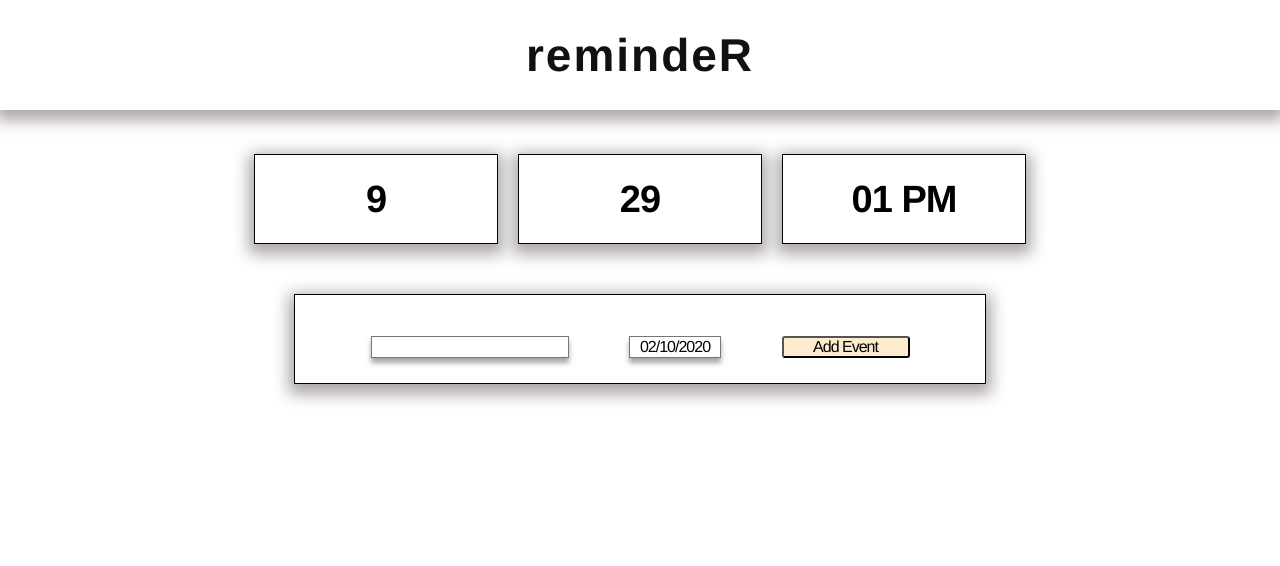
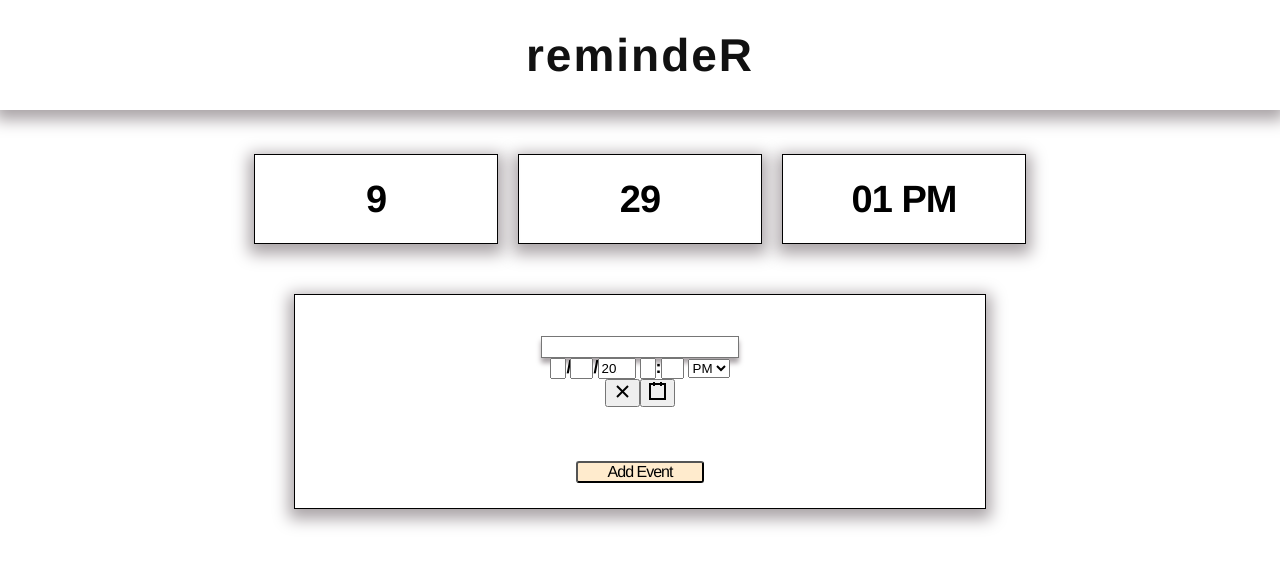
Before and after one commit to dan-pe/remindeR, a React (Create React App) app: page / in a window 1280 px wide. Shown: the top 566 px of the page. Built offline with nearby package versions, Linux system fonts and the light colour scheme.

Commit message:
Replace DatePicker with DateTimePicker

```diff
--- a/package.json
+++ b/package.json
@@ -7,7 +7,7 @@
     "@testing-library/react": "^9.4.0",
     "@testing-library/user-event": "^7.2.1",
     "react": "^16.12.0",
-    "react-datepicker": "^2.12.1",
+    "react-datetime-picker": "^2.9.0",
     "react-dom": "^16.12.0",
     "react-scripts": "3.3.1"
   },
--- a/src/App.css
+++ b/src/App.css
@@ -1,15 +1,4 @@
 .App {
-  text-align: center;
-}
-
-input {
-  border-style: solid;
-  border-width: 1px;
-  box-shadow: 0px 5px 5px 0px #aaa4a7;
-  font-family: "Helvetica Neue", sans-serif;
-  font-size: 16px;
-  letter-spacing: -1px;
-  line-height: 1;
   text-align: center;
 }
 
--- a/src/EventInput/EventInput.css
+++ b/src/EventInput/EventInput.css
@@ -12,17 +12,23 @@
 
 .eventNameInput {
   width: 30%;
+  border-style: solid;
+  border-width: 1px;
+  box-shadow: 0px 5px 5px 0px #aaa4a7;
+  font-family: "Helvetica Neue", sans-serif;
+  font-size: 16px;
+  letter-spacing: -1px;
+  line-height: 1;
+  text-align: center;
 }
 
 .eventTimeInput {
-  width: 40%;
+  font-size: 18px;
 }
 
 .eventInputButton {
   background: #ffebcd;
   width: 20%;
-  /* padding: 4px 0; */
-  /* margin: 0px 5px 0px 5px; */
   border-radius: 3px;
 }
 
--- a/src/EventInput/EventInput.js
+++ b/src/EventInput/EventInput.js
@@ -1,8 +1,8 @@
 import React, { Component } from "react";
-import DatePicker from "react-datepicker";
+import DateTimePicker from "react-datetime-picker";
+// import DateTimePicker from 'react-datetime-picker/dist/entry.nostyle';
 
 import "./EventInput.css";
-import "react-datepicker/dist/react-datepicker.css";
 
 class EventInput extends Component {
   state = {
@@ -22,7 +22,7 @@ class EventInput extends Component {
     });
   };
 
-  render(props) {
+  render() {
     return (
       <div className="eventInputContainter">
         <input
@@ -30,11 +30,13 @@ class EventInput extends Component {
           type="text"
           onChange={this.handleEventNameChange}
         />
-        <DatePicker
+        <br />
+        <DateTimePicker
           className="eventTimeInput"
-          selected={this.state.startDate}
-          onChange={this.state.handleChangeDate}
+          onChange={this.handleChangeDate}
+          value={this.state.startDate}
         />
+        <br />
         <button
           className="eventInputButton"
           onClick={() => this.props.click(this.state)}
```
Also changed, not shown: 1 other file (tests, documents, lock files or other folders).
